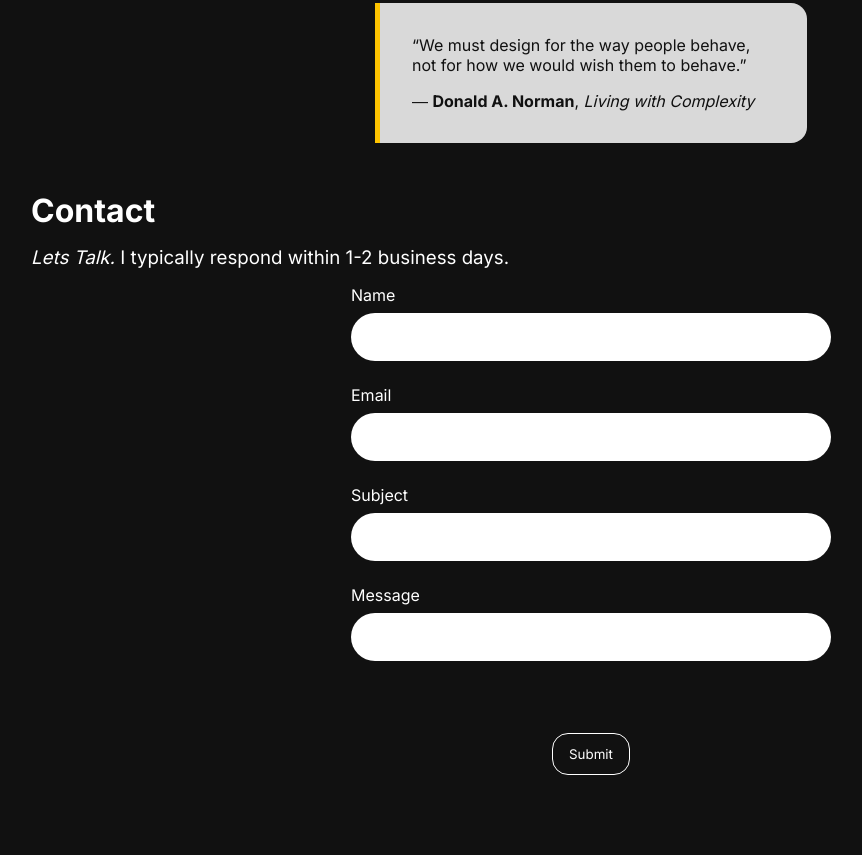
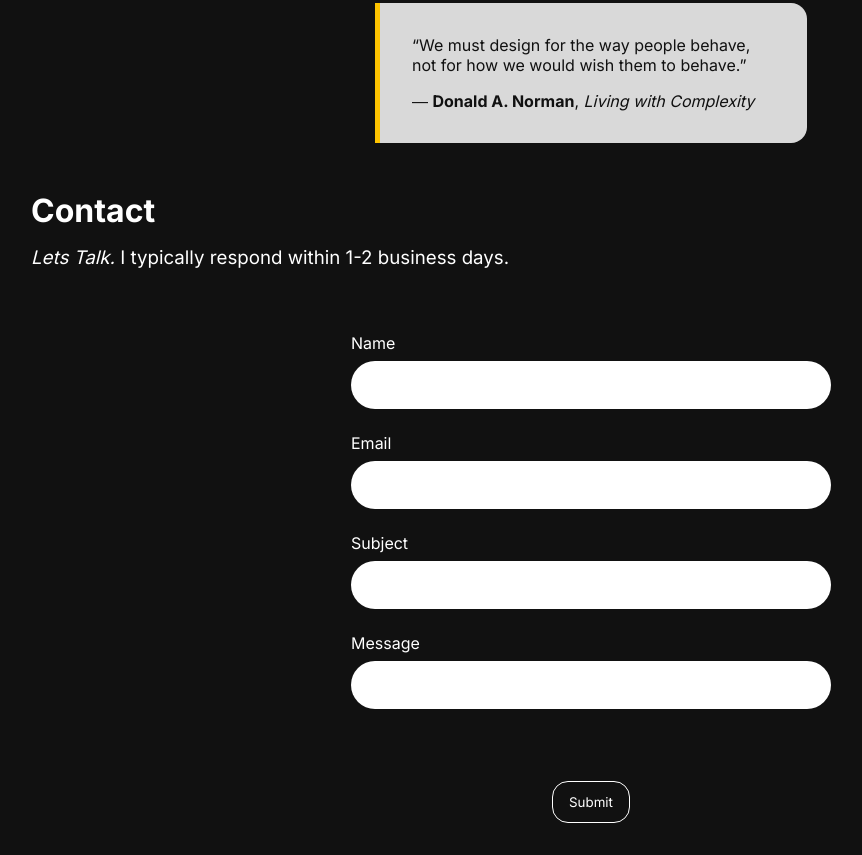
Before and after one commit to JasonDoesCode/Portfolio, a plain HTML site: page index.html in a window 1280 px wide. Shown: the part 1200-2055 px from the top of the page, without its empty margins (49-911 px from the left). Before the commit the page ends 2007 px from the top, so only its background shows below. Drawn offline with Linux system fonts and the light colour scheme.

Commit message:
Adjusted Form layout CSS

```diff
--- a/main.css
+++ b/main.css
@@ -5,6 +5,7 @@
     margin: 0;
     font-family: 'Inter',
         sans-serif;
+    /* scroll-behavior: smooth; */
 }
 
 body {
@@ -192,6 +193,7 @@ nav a {
 }
 
 .contact form {
+    margin-top: 3rem;
     display: flex;
     flex-direction: column;
     width: 30rem;
```
